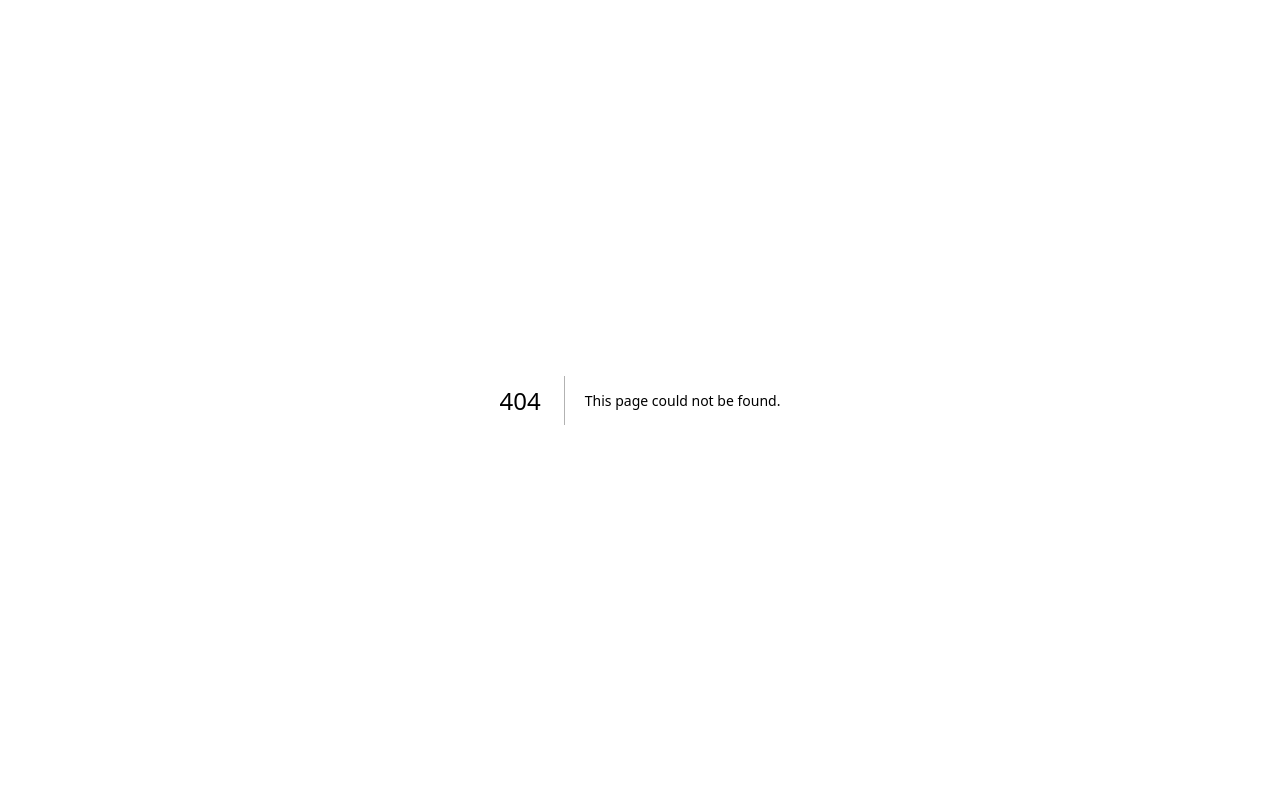
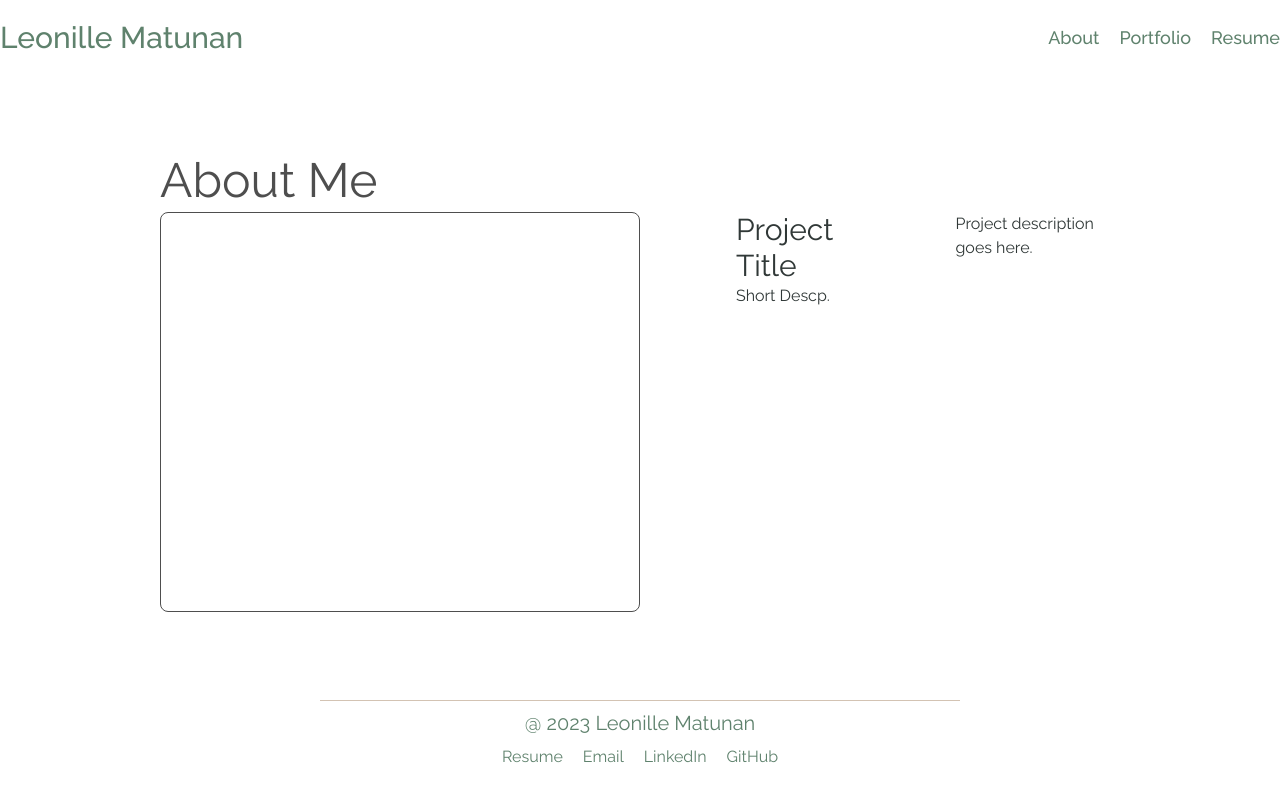
Before and after one commit to LeonilleM/Portfolio, a Next.js app: page /about in a window 1280 px wide. Before the commit this address had no page. Built offline with nearby package versions, Linux system fonts and the light colour scheme.

Commit message:
"Minor changes, created new page"

```diff
--- a/next.config.js
+++ b/next.config.js
@@ -1,8 +1,6 @@
 /** @type {import('next').NextConfig} */
 const nextConfig = {
-    experimental: {
-      appDir: true
-    }
-  }
+  /* config options here */
+}
 
-  module.exports = nextConfig;
+module.exports = nextConfig
--- /dev/null
+++ b/src/app/about/page.js
@@ -0,0 +1,28 @@
+
+import Image from 'next/image'
+import NavBar from '@/components/navbar'
+import Footer from '@/components/footer'
+
+export default async function About() {
+    return  (
+        <div>
+            <NavBar />
+            <div className="pt-20 pb-20 container mx-auto lg:px-40 text-darkgray-c">
+                <h1 className="text-5xl text-darker font-roboto">About Me</h1>
+                <div className="py-2 space-y-20">
+                    <div className="flex flex-col md:flex-row md:space-x-24">
+                        <div className="border rounded-lg border-darker w-[600px] h-[400px]"></div>
+                        <div className="flex flex-col md:flex-row md:space-x-24 font-roboto">
+                            <div className ="flex flex-col">
+                            <h2 className="text-3xl">Project Title</h2>
+                            <p>Short Descp.</p>
+                            </div>
+                            <p>Project description goes here.</p>
+                        </div>
+                    </div>
+                </div>
+            </div>
+            <Footer />
+        </div>
+    )
+}
--- a/src/components/navbar.js
+++ b/src/components/navbar.js
@@ -11,15 +11,15 @@ const NavBar = () => {
         <div>
           <div className="hidden sm:block">
           <ul className="flex flex-wrap justify-between items-center space-x-5">
-          <li>
-              <a href="#" className="text-lg font-medium">About</a>
-            </li>
-            <li>
-              <a href="#" className="text-lg font-medium">Projects</a>
-            </li>
-            <li>
-              <a href="#" className="text-lg font-medium">Resume</a>
-            </li>
+          <Link href ="/" className="text-lg font-medium">
+          About
+          </Link>
+          <Link href ="/" className="text-lg font-medium">
+          Portfolio
+          </Link>
+          <Link href ="/" className="text-lg font-medium">
+          Resume
+          </Link>
           </ul>
         </div>
         </div>
```
Also changed, not shown: src/app/about.js (deleted).
